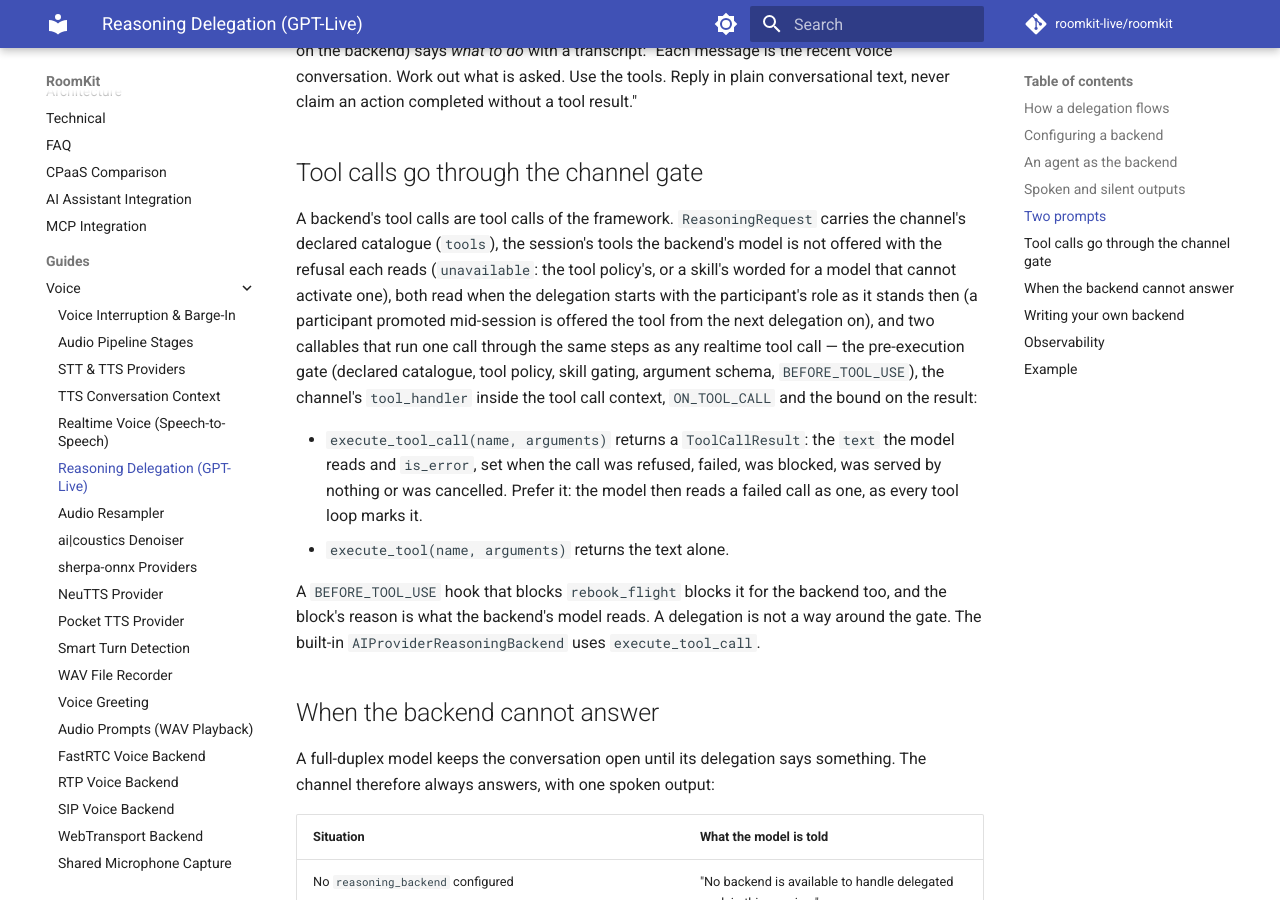
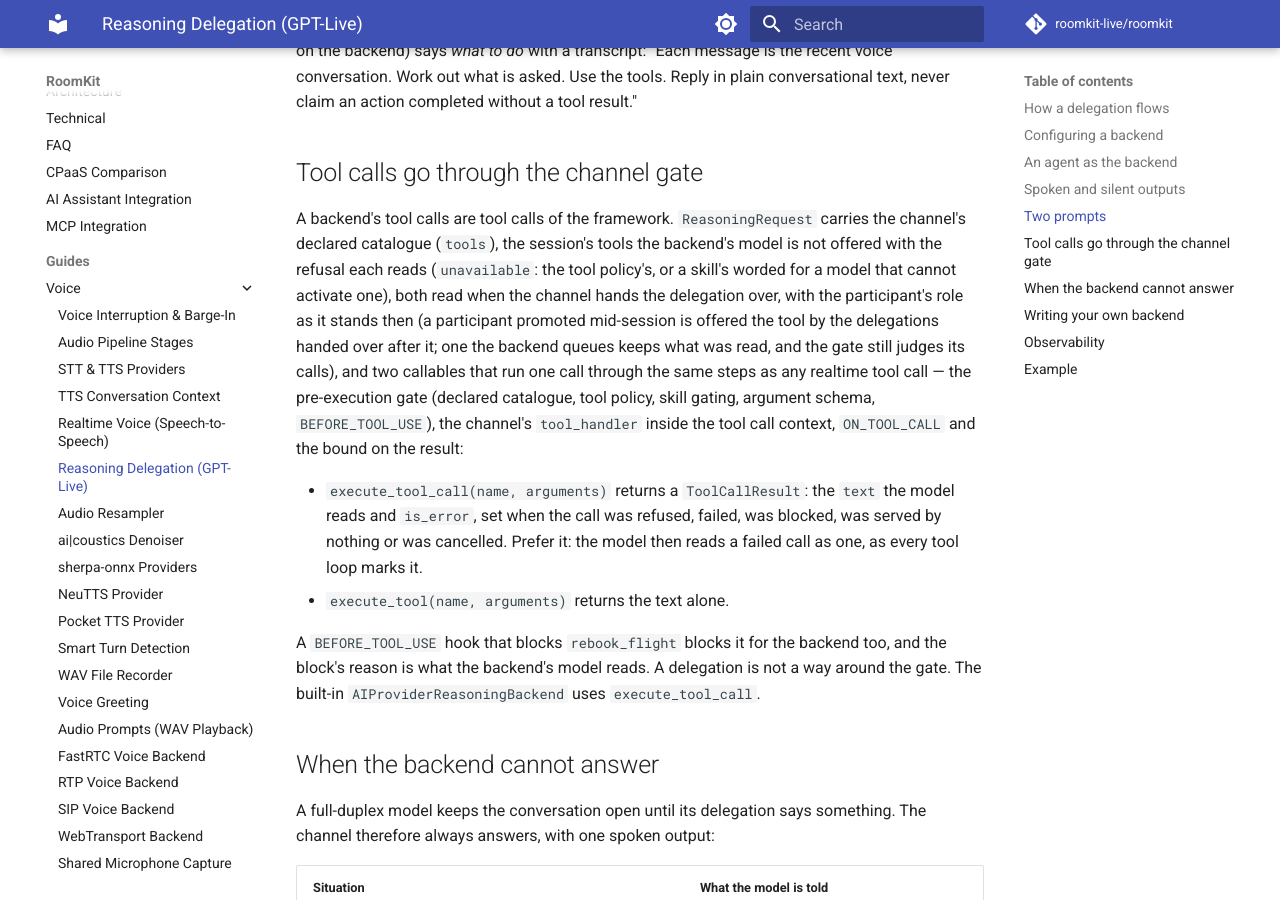
Before and after one commit to roomkit-live/roomkit-docs, an MkDocs documentation site: the page built from docs/guides/reasoning-delegation.md, in a window 1280 px wide and 900 px high, scrolled down 3491 px. Built offline with MkDocs 1.6.1 and Material for MkDocs 9.7.7, drawn with Linux system fonts in a browser that asks for light colours; comment, search, counter and statistics services are not loaded.

Commit message:
docs(realtime): a backend's catalogue is read when the delegation is handed over; one the backend queues keeps that read (RMK-458)

```diff
--- a/docs/guides/reasoning-delegation.md
+++ b/docs/guides/reasoning-delegation.md
@@ -155,9 +155,11 @@ A backend's tool calls are tool calls of the framework. `ReasoningRequest`
 carries the channel's declared catalogue (`tools`), the session's tools the
 backend's model is not offered with the refusal each reads (`unavailable`: the
 tool policy's, or a skill's worded for a model that cannot activate one), both
-read when the delegation starts with the participant's role as it stands then
-(a participant promoted mid-session is offered the tool from the next
-delegation on), and two callables that run one call through the same steps as any realtime tool
+read when the channel hands the delegation over, with the participant's role
+as it stands then (a participant promoted mid-session is offered the tool by
+the delegations handed over after it; one the backend queues keeps what was
+read, and the gate still judges its calls), and two callables that run one
+call through the same steps as any realtime tool
 call — the pre-execution gate (declared catalogue, tool policy, skill gating,
 argument schema, `BEFORE_TOOL_USE`),
 the channel's `tool_handler` inside the tool call context, `ON_TOOL_CALL` and
```
